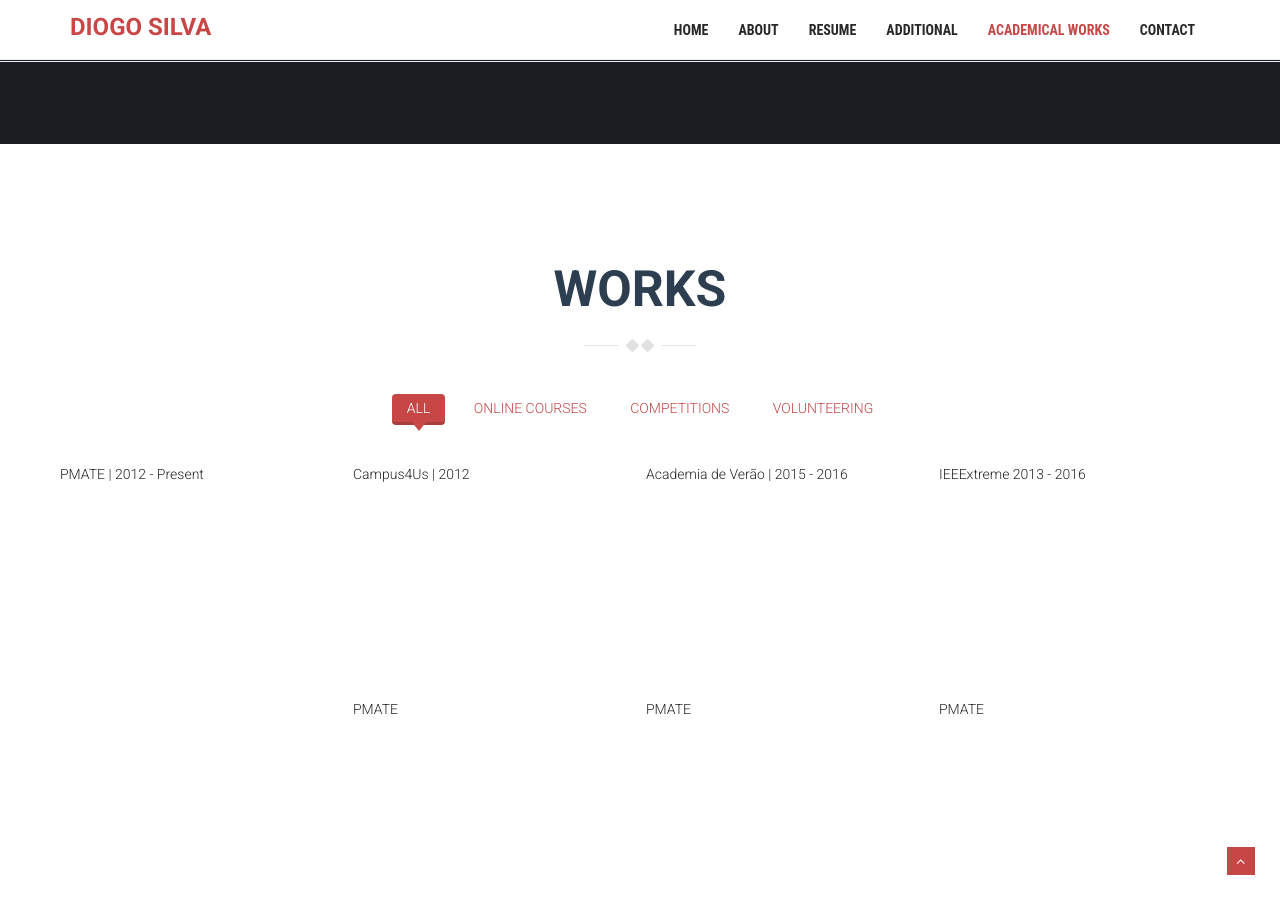
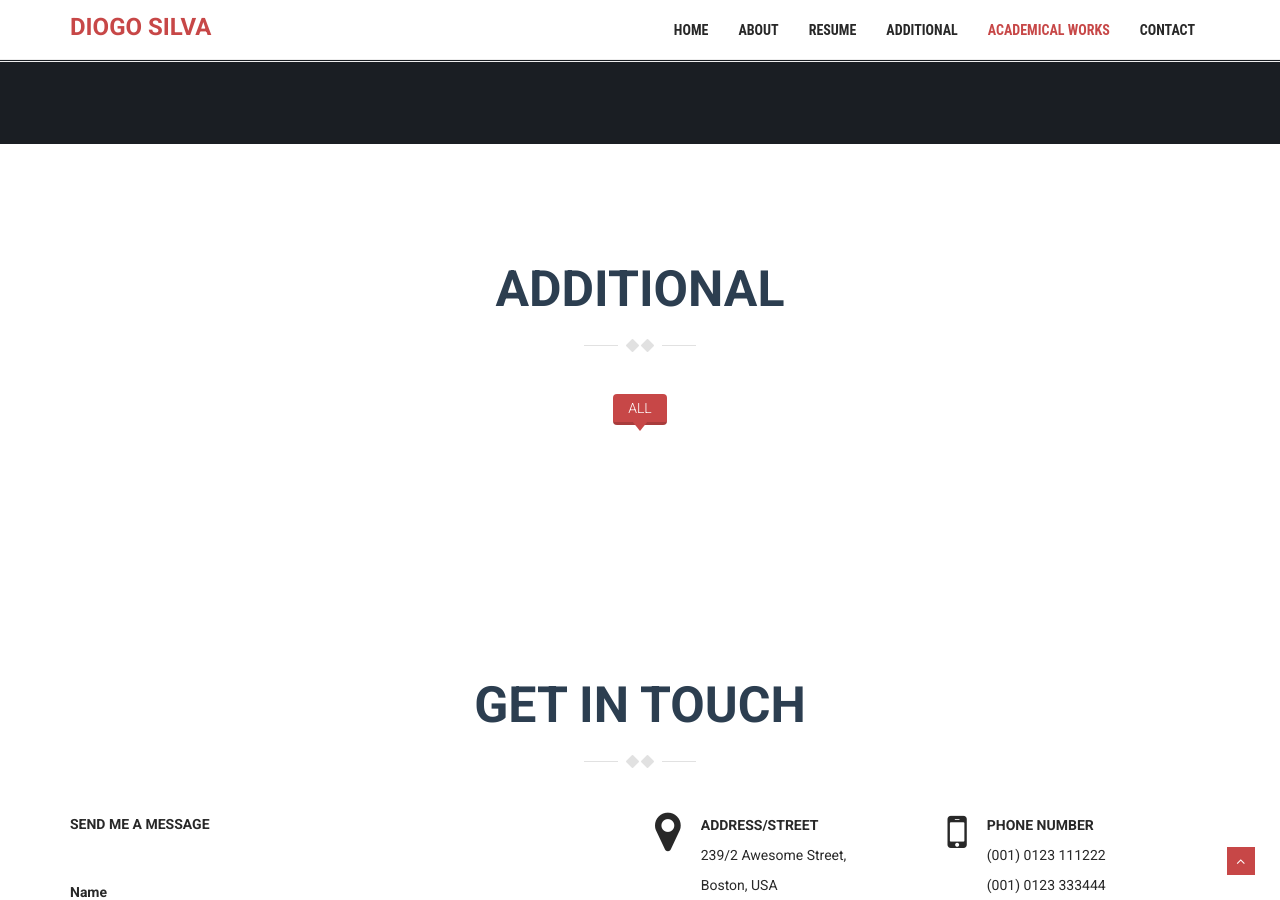
Before and after one commit to dbtdsilva/dbtdsilva.github.io, a Jekyll site: the page built from index.html, in a window 1280 px wide and 900 px high, scrolled down 3629 px. Built offline with Jekyll 4.4.1, drawn with Linux system fonts in a browser that asks for light colours.

Commit message:
Additional category is ready to receive content

```diff
--- a/_includes/additional.html
+++ b/_includes/additional.html
@@ -1,15 +1,24 @@
 <section id="additional" class="section-padding">
     <div class="container">
-        <h2 class="section-title">Works</h2>
+        <h2 class="section-title">Additional</h2>
         <ul class="list-inline" id="filter">
             <li><a class="active" data-group="all">All</a></li>
-            <li><a data-group="event">Online Courses</a></li>
-            <li><a data-group="competition">Competitions</a></li>
-            <li><a data-group="volunteer">Volunteering</a></li>
+            {% for item in site.categories %}
+            {% assign category = item[0] %}
+                {% if category != 'volunteering' and category != 'competition' and category != 'academical_work' %}
+                    {% continue %}
+                {% endif %}
+                <li><a data-group="{{ category }}">{{ category | replace:'_',' ' }}</a></li>
+            {% endfor %}
         </ul>
         <div class="row">
             <div id="grid">
-                <!--
+                {% for post in site.posts %}
+                {% assign category = post.categories[0] %}
+                    {% if category != 'volunteering' and category != 'competition' and category != 'academical_work' %}
+                        {% continue %}
+                    {% endif %}
+                <div class="portfolio-item col-xs-12 col-sm-4 col-md-3" data-groups='["all", "{{category}}" ]'>
                     <div class="portfolio-bg">
                         <div class="portfolio">
                             <div class="tt-overlay"></div>
@@ -19,45 +28,13 @@
                             </div>
                             <img src="images/works/portfolio-1.jpg" alt="image">
                             <div class="portfolio-info">
-                            <h3>PMATE</h3>
+                                <h3>{{ post.title }}</h3>
                             </div>
                         </div>
                     </div>
-                -->
-                <div class="portfolio-item col-xs-12 col-sm-4 col-md-3" data-groups='["all", "volunteer"]'>
-                    PMATE | 2012 - Present
                 </div>
-                <div class="portfolio-item col-xs-12 col-sm-4 col-md-3" data-groups='["all", "volunteer"]'>
-                    Campus4Us | 2012
-                </div>
-                <div class="portfolio-item col-xs-12 col-sm-4 col-md-3" data-groups='["all", "volunteer"]'>
-                    Academia de Verão | 2015 - 2016
-                </div>
-                <div class="portfolio-item col-xs-12 col-sm-4 col-md-3" data-groups='["all", "volunteer"]'>
-                    IEEExtreme 2013 - 2016
-                </div>
-                <div class="portfolio-item col-xs-12 col-sm-4 col-md-3" data-groups='["all", "volunteer"]'>
-
-                </div>
-                <div class="portfolio-item col-xs-12 col-sm-4 col-md-3" data-groups='["all", "volunteer"]'>
-                    PMATE
-                </div>
-                <div class="portfolio-item col-xs-12 col-sm-4 col-md-3" data-groups='["all", "volunteer"]'>
-                    PMATE
-                </div>
-                <div class="portfolio-item col-xs-12 col-sm-4 col-md-3" data-groups='["all", "volunteer"]'>
-                    PMATE
-                </div>
-                <div class="portfolio-item col-xs-12 col-sm-4 col-md-3" data-groups='["all", "volunteer"]'>
-                    PMATE
-                </div>
-                <div class="portfolio-item col-xs-12 col-sm-4 col-md-3" data-groups='["all", "volunteer"]'>
-                    PMATE
+                {% endfor %}
             </div>
         </div>
-            <!-- /#grid -->
     </div>
-        <!-- /.row -->
-    </div>
-    <!-- /.container -->
 </section>
--- a/_includes/icon-github.html
+++ /dev/null
@@ -1 +0,0 @@
-<a href="https://github.com/{{ include.username }}"><span class="icon icon--github">{% include icon-github.svg %}</span><span class="username">{{ include.username }}</span></a>
--- a/_includes/icon-twitter.html
+++ /dev/null
@@ -1 +0,0 @@
-<a href="https://twitter.com/{{ include.username }}"><span class="icon icon--twitter">{% include icon-twitter.svg %}</span><span class="username">{{ include.username }}</span></a>
--- a/_includes/resume.html
+++ b/_includes/resume.html
@@ -4,6 +4,9 @@
 
         {% for item in site.categories %}
         {% assign category = item[0] %}
+        {% if category != 'experience' and category != 'education' %}
+            {% continue %}
+        {% endif %}
         <div class="row">
             <div class="col-md-12">
                 <div class="resume-title">
--- /dev/null
+++ b/_posts/additional/2010-04-01-pmate.yml
@@ -0,0 +1,6 @@
+title: "PMATE"
+subtitle: "Bioinformatics Group - Image and Voice report"
+subsubtitle: "Instituto de Electrónica e Telecomunicações de Aveiro"
+order: 2
+date: 2010-04-01 00:00:00 +0100
+categories: ["volunteering"]
--- /dev/null
+++ b/_posts/additional/2010-04-01-tetris.yml
@@ -0,0 +1,6 @@
+title: "Tetris"
+subtitle: "Bioinformatics Group - Image and Voice report"
+subsubtitle: "Instituto de Electrónica e Telecomunicações de Aveiro"
+order: 2
+date: 2014-04-15 00:00:00 +0100
+categories: ["academical_work"]
--- /dev/null
+++ b/_posts/additional/2013-10-20-ieextreme.yml
@@ -0,0 +1,6 @@
+title: "IEEExtreme"
+subtitle: "Bioinformatics Group - Image and Voice report"
+subsubtitle: "Instituto de Electrónica e Telecomunicações de Aveiro"
+order: 1
+date: 2013-10-20 00:00:00 +0100
+categories: ["competition"]
```
Also changed, not shown: _includes/disqus_comments.html (deleted, +0 -25 lines), about.md (deleted, +0 -15 lines), _includes/icon-github.svg (deleted), _includes/icon-twitter.svg (deleted). Lines whose indentation alone changed are shown as unchanged.
